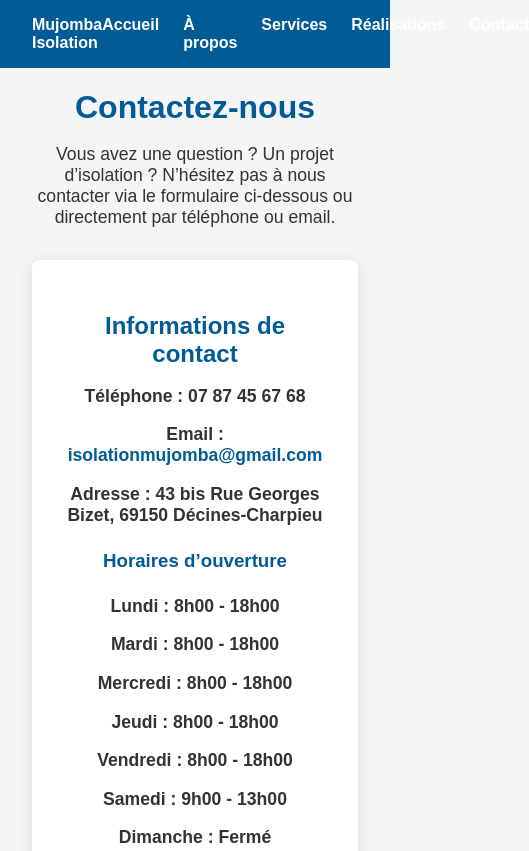
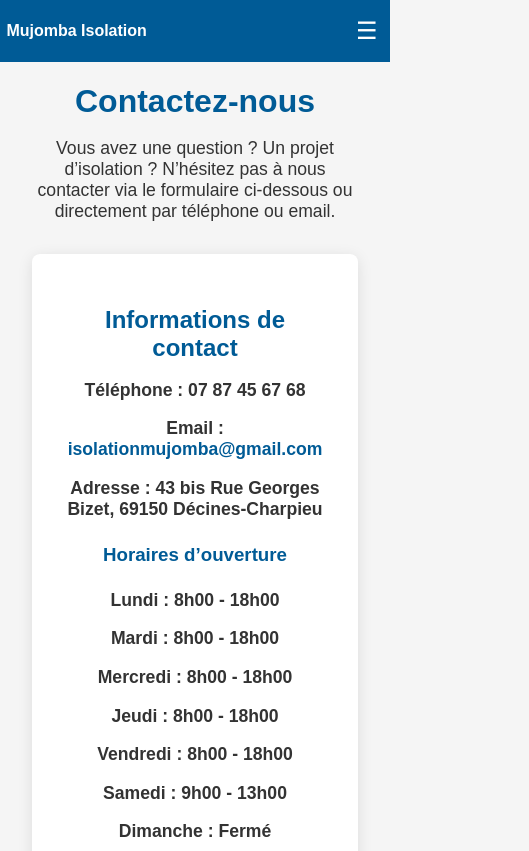
Before and after one commit to lena-bel/muj, a plain HTML site: page contactmuj.html in a window 390 px wide. Shown: the top 851 px of the page, 529 px wide, since content can reach past the window. Drawn offline with Linux system fonts and the light colour scheme.

Commit message:
responsive for the navbar

```diff
--- a/contactmuj.html
+++ b/contactmuj.html
@@ -12,8 +12,11 @@
     <header class="navbar">
       <div class="logo">
         <a href="index.html" class="logo">Mujomba Isolation</a>
+        <button class="nav-toggle" aria-label="Ouvrir le menu" aria-expanded="false">
+    ☰
+  </button>
       </div>
-      <nav>
+      <nav class="nav-menu">
         <ul>
           <li><a href="index.html">Accueil</a></li>
           <li><a href="aboutmuj.html">À propos</a></li>
--- a/css/home.css
+++ b/css/home.css
@@ -11,8 +11,8 @@
 } */
 
 .hero {
-  background: linear-gradient(rgba(0, 91, 150, 0.7), rgba(0, 91, 150, 0.7)),
-    url("hero-image.jpg") no-repeat center/cover;
+  background: linear-gradient(rgba(0, 91, 150, 0.7), rgba(0, 91, 150, 0.7));
+    /* url("hero-image.jpg") no-repeat center/cover; */
   color: var(--white);
   padding: 5rem 2rem;
   text-align: center;
--- a/css/main.css
+++ b/css/main.css
@@ -42,6 +42,12 @@ main {
   font-weight: bold;
 }
 
+.nav-toggle {
+  display: none;
+  background: none;
+  border: none;
+}
+
 h1 {
   color: var(--blue-ocean);
   text-align: center;
@@ -73,18 +79,53 @@ h1 {
   text-align: center;
 }
 
-
-
-
-
-
-
-
-
-
 footer {
   background-color: #222;
   color: var(--white);
   text-align: center;
   padding: 1rem;
 }
+
+@media (max-width: 768px) {
+  .navbar {
+    padding: 1rem 0.4rem;
+    flex-direction: column;
+    align-items: flex-start;
+    position: relative;
+  }
+  .logo {
+    display: flex;
+    justify-content: space-between;
+    align-items: center;
+    width: 100%;
+  }
+  .nav-toggle {
+    display: block;
+    font-size: 1.5rem;
+    color: var(--white);
+    background: none;
+    border: none;
+  }
+  .nav-menu {
+    background: var(--blue-900);
+    max-height: 0;
+    overflow: hidden;
+    transition: max-height 0.3s ease-in-out;
+  }
+  .nav-menu.open {
+    max-height: 400px;
+  }
+  .nav-menu ul {
+    flex-direction: column;
+    gap: 0;
+  }
+  .nav-menu li {
+
+    width: 100%;
+    border-top: 1px solid var(--blue-700);
+  }
+  .nav-menu a {
+    display: block;
+    padding: 1rem 1.25rem;
+  }
+}
--- a/script.js
+++ b/script.js
@@ -13,11 +13,9 @@ controls.enableZoom = true;
 controls.minDistance = 2;
 controls.maxDistance = 10;
 
-// Light
 const light = new THREE.AmbientLight(0xffffff, 1);
 scene.add(light);
 
-// Jar simulation with 12 panels
 const sides = 12;
 const radius = 1;
 const height = 1.5;
@@ -37,7 +35,6 @@ for (let i = 0; i < sides; i++) {
   scene.add(panel);
 }
 
-// Top and bottom disks
 const topGeo = new THREE.CircleGeometry(radius, 32);
 const topMat = new THREE.MeshBasicMaterial({ color: 0xffdce0, side: THREE.DoubleSide });
 const topDisk = new THREE.Mesh(topGeo, topMat);
@@ -48,7 +45,6 @@ scene.add(topDisk);
 const bottomDisk = topDisk.clone();
 bottomDisk.position.y = -height / 2;
 scene.add(bottomDisk);
-// Animation loop
 function animate() {
   requestAnimationFrame(animate);
   controls.update();
```
Also changed, not shown: aboutmuj.html (+6 -2 lines), index.html (+9 -4 lines), js/main.js (added, +25 -0 lines), projectsmuj.html (+4 -1 lines), servicesmuj.html (+28 -8 lines).
